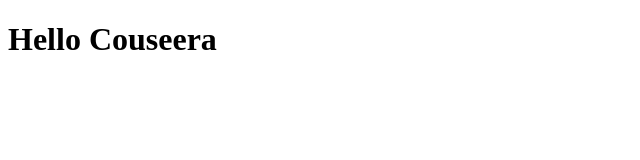
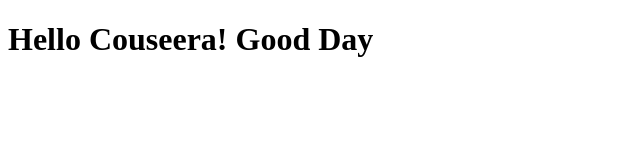
Before and after one commit to ratnakar27/era-test, a plain HTML site: page site/index.html in a window 1280 px wide. Shown: the whole page, without its empty margins (0-640 px from the left). Drawn offline with Linux system fonts and the light colour scheme.

Commit message:
small addition to our page content.

```diff
--- a/site/index.html
+++ b/site/index.html
@@ -5,6 +5,6 @@
 
 </head>
 <body>
-<h1>Hello Couseera</h1>
+<h1>Hello Couseera! Good Day</h1>
 </body>
 </html>
```
